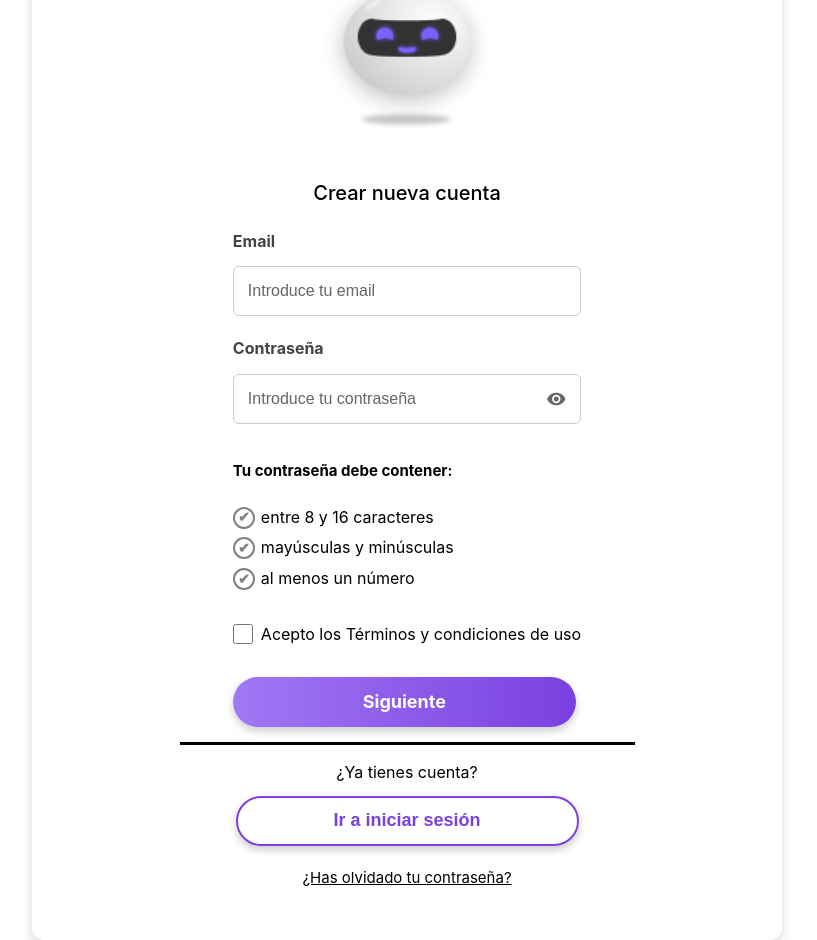
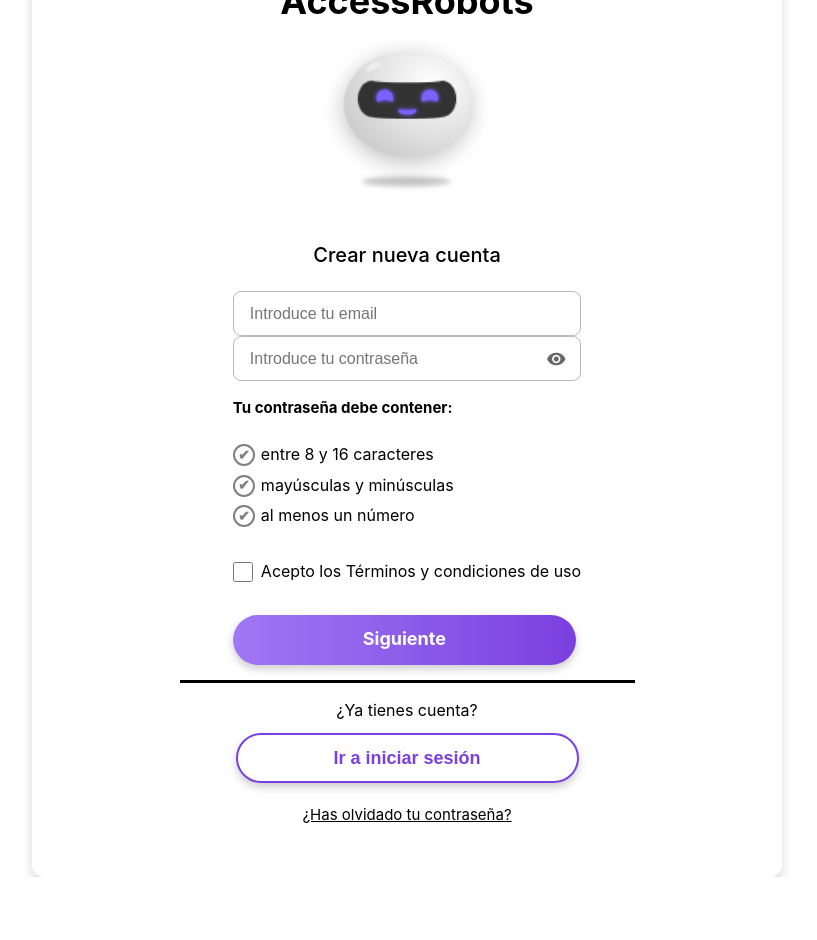
Before and after one commit to CarlosAlberto19/PRACTICAS_ACCESSROBOT, a Vue app: page /crear-cuenta in a window 1280 px wide. Shown: the whole page, without its empty margins (0-817 px from the left). After the commit the page ends 877 px from the top, so only its background shows below. Built offline with nearby package versions, Linux system fonts and the light colour scheme.

Commit message:
pendiente error en rojo

```diff
--- a/src/components/PruebaInput.vue
+++ b/src/components/PruebaInput.vue
@@ -27,11 +27,7 @@ const togglePassword = () => {
 </script>
 
 <template>
-  <div class="prueba-input">
-    <!-- ✅ Label del input -->
-    <label v-if="label_input" class="label-input">{{ label_input }}</label>
-
-    <!-- ✅ Contenedor del input -->
+  <!-- ✅ Eliminamos el div innecesario -->
   <div class="contenedor-input">
     <input
       :type="inputType"
@@ -53,25 +49,9 @@ const togglePassword = () => {
 
   <!-- ✅ Mensaje de error -->
   <p v-if="error" class="mensaje-error">❌ {{ error }}</p>
-  </div>
 </template>
 
 <style scoped>
-/* 🔥 Contenedor principal */
-.prueba-input {
-  display: flex;
-  flex-direction: column;
-  gap: 8px;
-}
-
-/* 🔥 Label */
-.label-input {
-  font-size: 16px;
-  font-weight: bold;
-  color: #444;
-  margin-bottom: 4px;
-}
-
 /* 🔥 Contenedor del input */
 .contenedor-input {
   position: relative;
```
Lines whose indentation alone changed are shown as unchanged.
